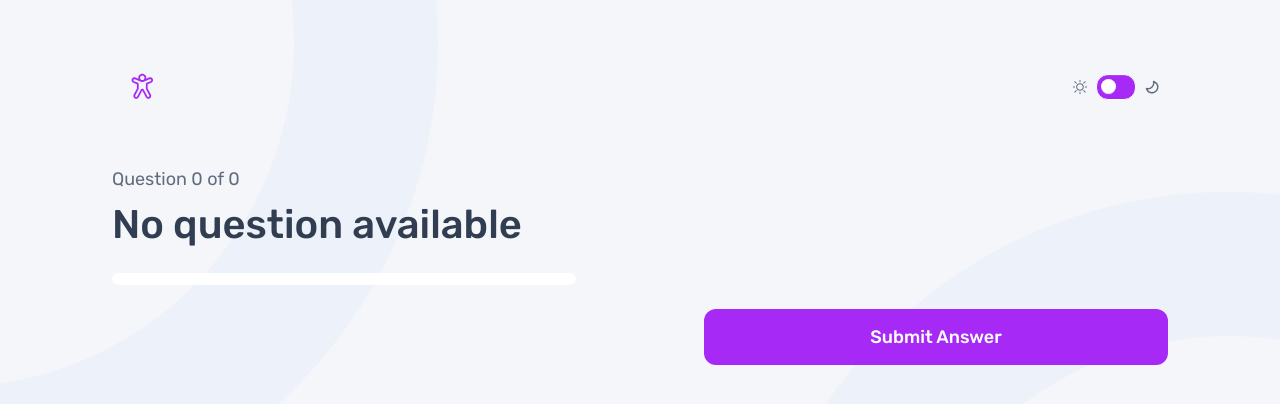
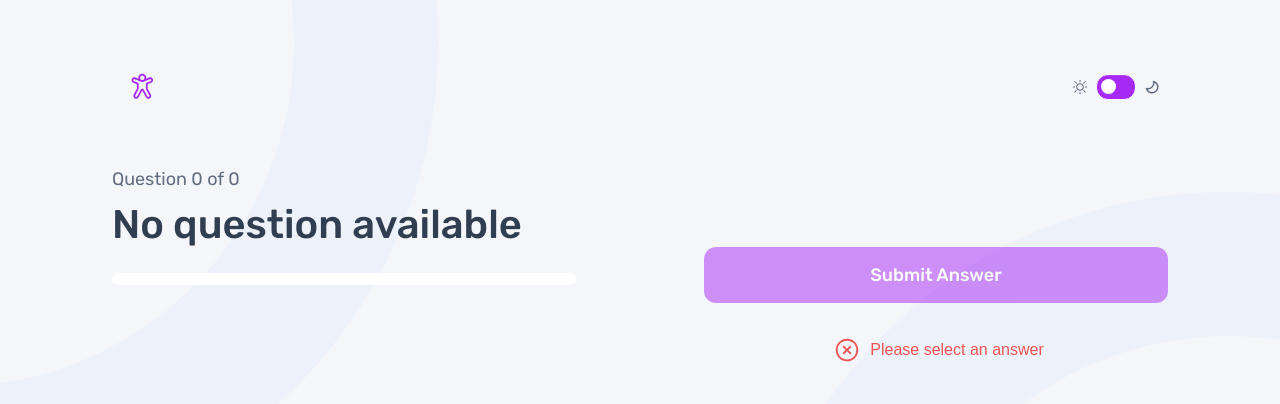
Before and after one commit to Praise25/Quiz-app-v2, a Next.js app: page /questions in a window 1280 px wide. Both pictures are taken after a click on the button "Submit Answer". Shown: the top 404 px of the page. Built offline with nearby package versions, Linux system fonts and the light colour scheme.

Commit message:
feat: implement error state triggered when submitting with no option selected

```diff
--- a/src/app/questions/components/Option.tsx
+++ b/src/app/questions/components/Option.tsx
@@ -96,6 +96,8 @@ export default function Option({
                   : "hidden"
                 : "hidden",
             )}
+            width={40}
+            height={40}
           />
         </div>
       </LinkButton>
--- a/src/app/questions/page.tsx
+++ b/src/app/questions/page.tsx
@@ -2,6 +2,7 @@
 
 import Option from "./components/Option";
 import ProgressBar from "@/app/components/ui/ProgressBar";
+import DismissIcon from "@/assets/dismiss.svg";
 import clsx from "clsx";
 
 import { useContext, useState } from "react";
@@ -16,6 +17,8 @@ export default function Questions() {
   const [selectedOption, setSelectedOption] = useState("");
   const [currentQuestionIndex, setCurrentQuestionIndex] = useState(0);
   const [hasSubmitted, setHasSubmitted] = useState(false);
+  const [isHovering, setIsHovering] = useState(false);
+  const [hasAttemptedSubmission, setHasAttemptedSubmission] = useState(false);
 
   const questions = activeSubject?.questions || [];
   const activeQuestion = questions[currentQuestionIndex] || {
@@ -32,6 +35,8 @@ export default function Questions() {
   }
 
   function handleSubmitAnswer() {
+    setHasAttemptedSubmission(true);
+
     if (!hasSubmitted && selectedOption) {
       setHasSubmitted(true);
     }
@@ -39,6 +44,7 @@ export default function Questions() {
     if (hasSubmitted) {
       setHasSubmitted(false);
       setSelectedOption("");
+      setHasAttemptedSubmission(false);
       setCurrentQuestionIndex((prev) => {
         if (prev < questions.length - 1) {
           return prev + 1;
@@ -47,6 +53,18 @@ export default function Questions() {
         }
       });
     }
+  }
+
+  function handleHoverStart() {
+    if (hasAttemptedSubmission && !selectedOption) {
+      return;
+    } else {
+      setIsHovering(true);
+    }
+  }
+
+  function handleHoverEnd() {
+    setIsHovering(false);
   }
 
   return (
@@ -94,16 +112,26 @@ export default function Questions() {
 
         <motion.button
           className={clsx(
-            `${rubikMedium.className} text-lg/[100%] text-(--white) flex justify-center items-center w-full h-14 p-4 mt-4 rounded-xl ${activeSubject?.buttonBackgroundColor || "bg-(--purple-600)"} shadow-[0 16px 40px rgb(143 160 193 / 14%)]`,
+            `${rubikMedium.className} text-lg/[100%] text-(--white) flex justify-center items-center w-full h-14 p-4 my-4 rounded-xl ${activeSubject?.buttonBackgroundColor || "bg-(--purple-600)"} shadow-[0 16px 40px rgb(143 160 193 / 14%)] transition sm:my-8`,
+            isHovering && activeSubject?.hoverBackgroundColor,
+            hasAttemptedSubmission && !selectedOption && "opacity-50",
           )}
           onClick={handleSubmitAnswer}
           type="button"
-          whileHover={{
-            backgroundColor: `var(${activeSubject?.hoverBackgroundColor})`,
-          }}
+          onHoverStart={handleHoverStart}
+          onHoverEnd={handleHoverEnd}
         >
           {hasSubmitted ? "Next Question" : "Submit Answer"}
         </motion.button>
+        <div
+          className={clsx(
+            "flex justify-center items-center text-(--red-500) pl-1 gap-2",
+            hasAttemptedSubmission && !selectedOption ? "block" : "hidden",
+          )}
+        >
+          <DismissIcon width="30" height="30" />
+          <p>Please select an answer</p>
+        </div>
       </div>
     </main>
   );
--- a/src/data/consts.ts
+++ b/src/data/consts.ts
@@ -33,7 +33,7 @@ export const SUBJECTS = [
     hexBackgroundColor: "#fff5ed",
     hexForegroundColor: "#ff7e35",
     buttonBackgroundColor: "bg-(--orange-400)",
-    hoverBackgroundColor: "--orange-550",
+    hoverBackgroundColor: "bg-(--orange-550)",
     hoverBorderColor: "border-(--orange-400)"
   },
   {
@@ -45,7 +45,7 @@ export const SUBJECTS = [
     hexBackgroundColor: "#e0fdef",
     hexForegroundColor: "#2fd887",
     buttonBackgroundColor: "bg-(--green-500)",
-    hoverBackgroundColor: "--green-650",
+    hoverBackgroundColor: "bg-(--green-650)",
     hoverBorderColor: "border-(--green-500)",
   },
   {
@@ -57,7 +57,7 @@ export const SUBJECTS = [
     hexBackgroundColor: "#ebf0ff",
     hexForegroundColor: "#306aff",
     buttonBackgroundColor: "bg-(--blue-500)",
-    hoverBackgroundColor: "--blue-650",
+    hoverBackgroundColor: "bg-(--blue-650)",
     hoverBorderColor: "border-(--blue-500)",
   },
   {
@@ -69,7 +69,7 @@ export const SUBJECTS = [
     hexBackgroundColor: "#f6e7ff",
     hexForegroundColor: "#a729f5",
     buttonBackgroundColor: "bg-(--purple-600)",
-    hoverBackgroundColor: "--purple-750",
+    hoverBackgroundColor: "bg-(--purple-750)",
     hoverBorderColor: "border-(--purple-600)",
   },
 ];
```
Also changed, not shown: src/assets/dismiss.svg.
